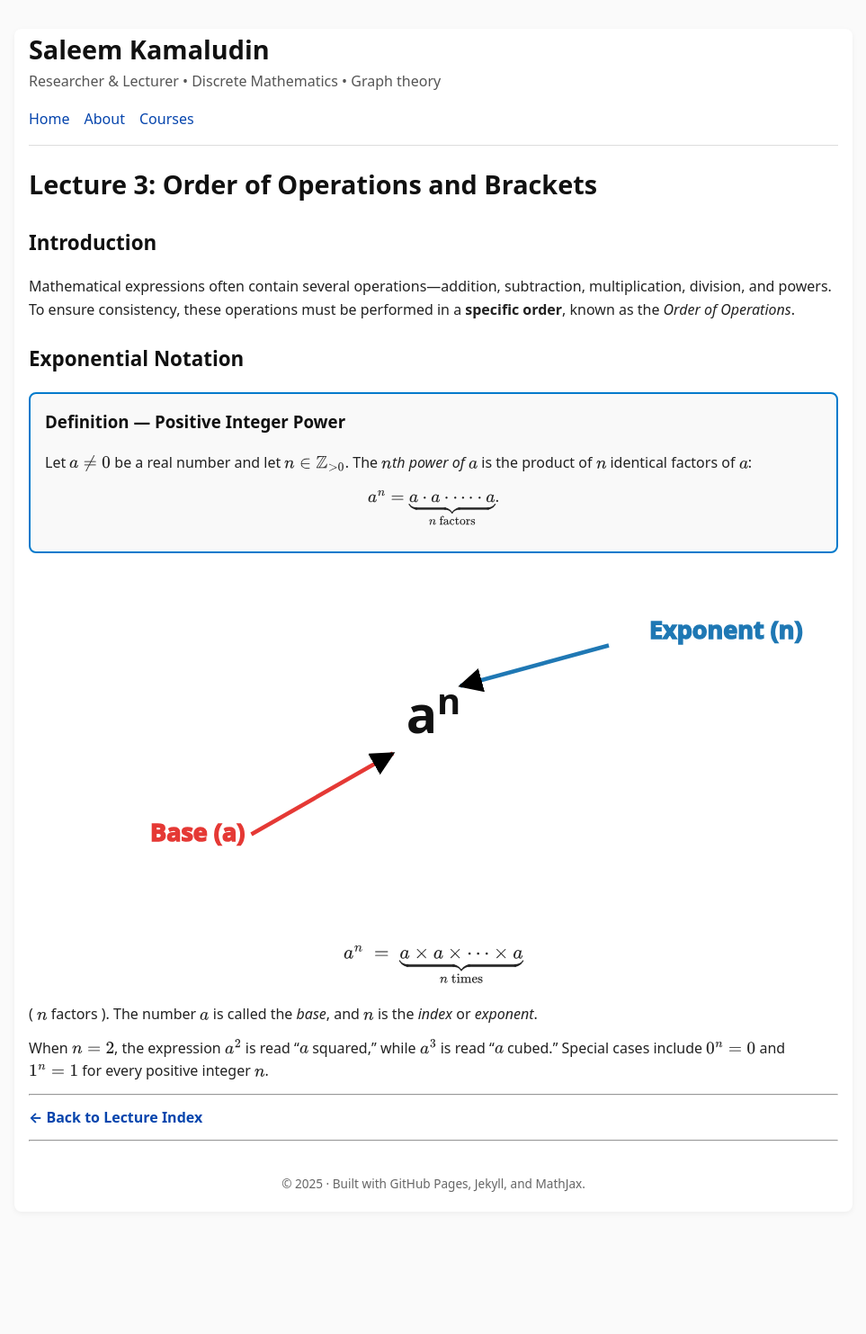
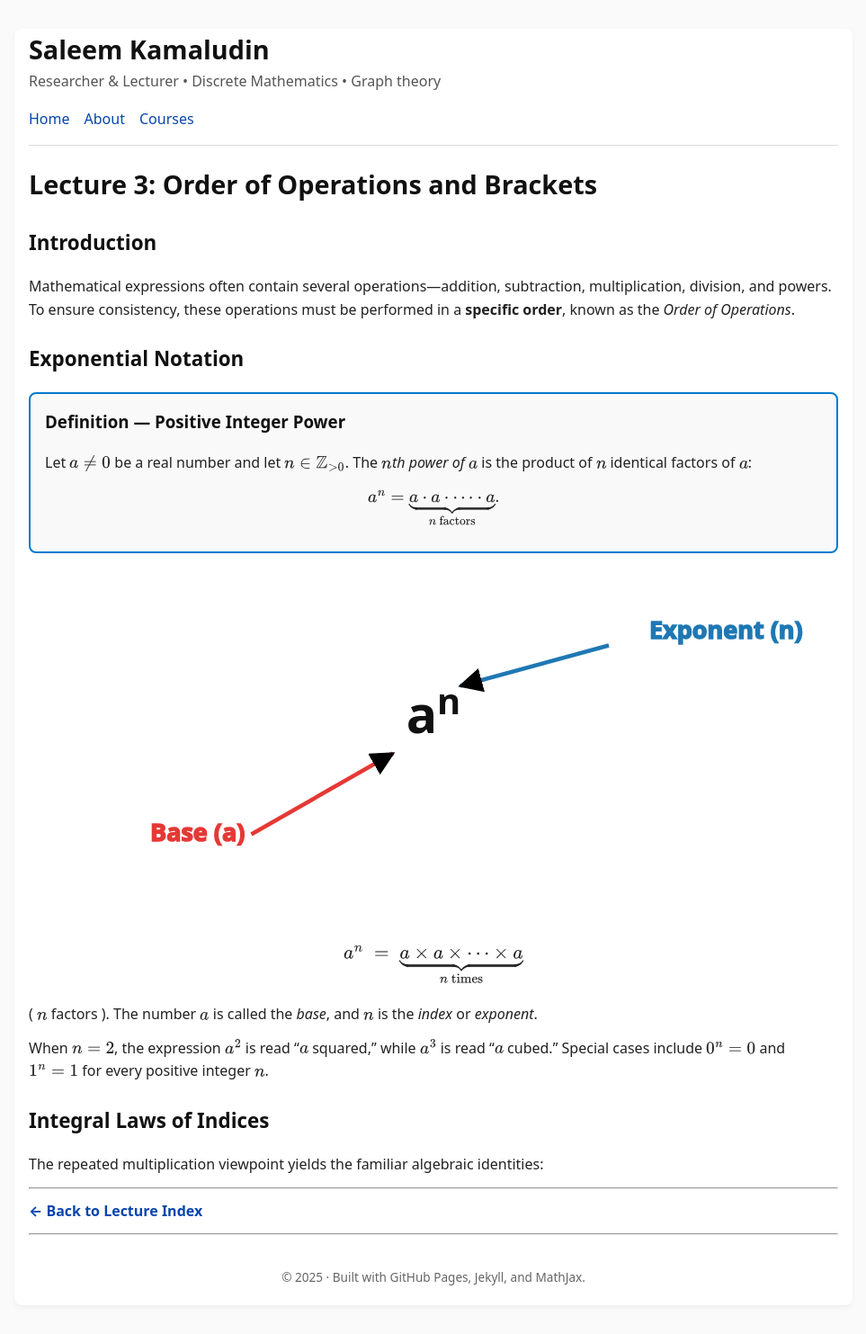
Before and after one commit to SaleemKamaludin/SaleemKamaludin.github.io, a Jekyll site: the page built from courses/math-1115/lecture-notes/lecture3.md, in a window 1280 px wide. Shown: the whole page at 90% size, without its empty margins (158-1121 px from the left). Built offline with Jekyll 4.4.1, drawn with Linux system fonts in a browser that asks for light colours; before the commit the page ends 1379 px from its top, so only the background shows below that.

Commit message:
Update lecture3.md

```diff
--- a/courses/math-1115/lecture-notes/lecture3.md
+++ b/courses/math-1115/lecture-notes/lecture3.md
@@ -112,6 +112,8 @@ To ensure consistency, these operations must be performed in a **specific order*
 
 
 
+<h2 id="integral-laws-of-indices">Integral Laws of Indices</h2>
+<p>The repeated multiplication viewpoint yields the familiar algebraic identities:</p>
 
 
 
```
